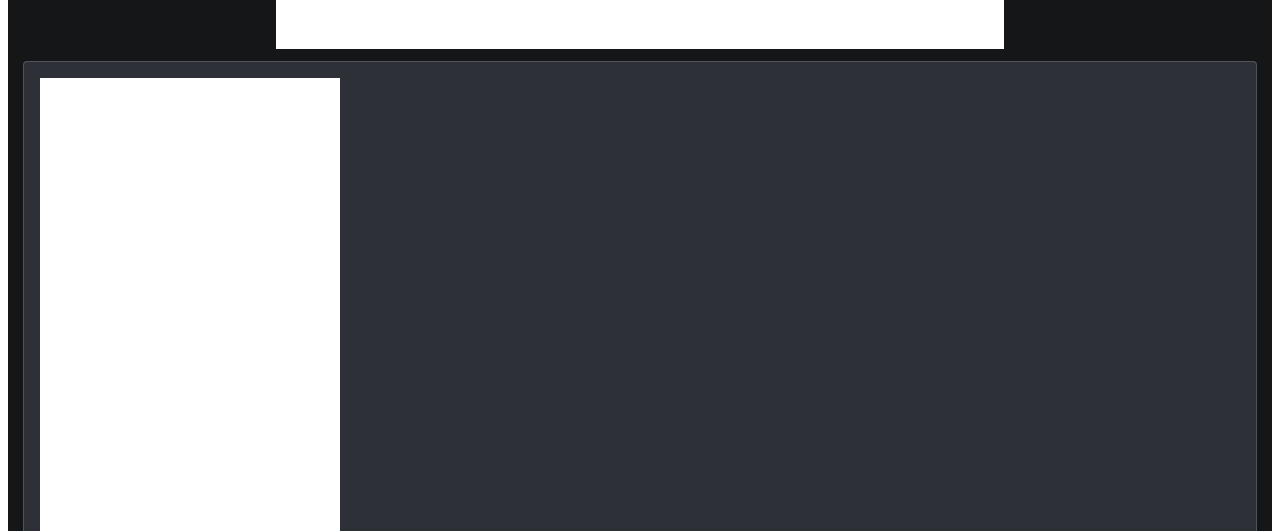
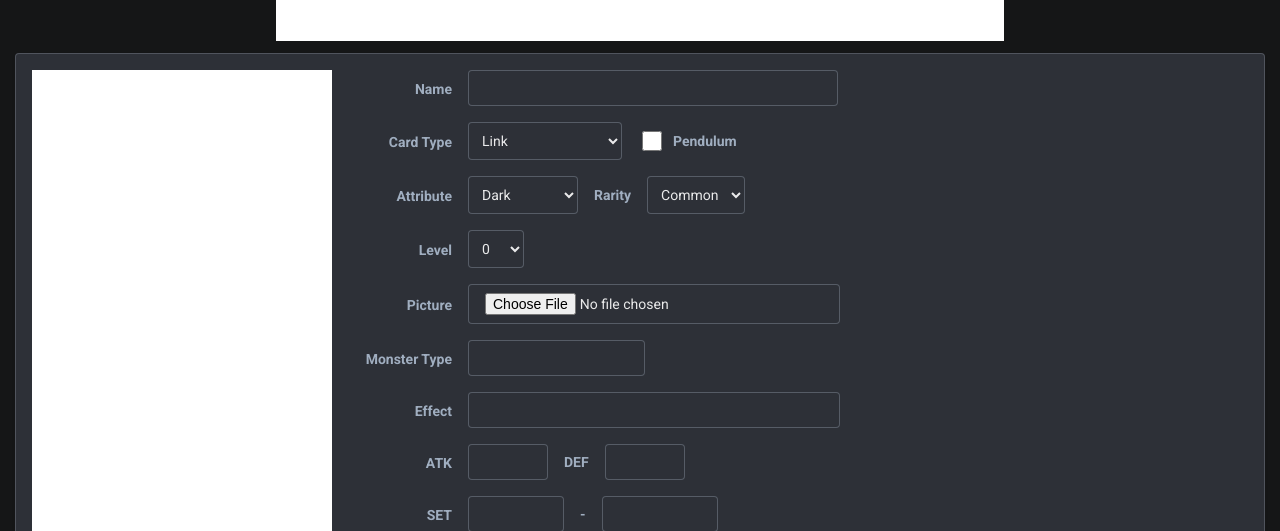
Before and after one commit to yudhitiarizki/clonecoding, a React (Create React App) app: page / in a window 1280 px wide. Shown: the part 269-800 px from the top of the page. Built offline with nearby package versions, Linux system fonts and the light colour scheme.

Commit message:
UI input part 1

```diff
--- a/src/assets/css/style.css
+++ b/src/assets/css/style.css
@@ -1,4 +1,9 @@
 @import url('https://fonts.googleapis.com/css2?family=Roboto:ital,wght@0,300;0,400;0,500;0,700;1,300&display=swap');
+
+html, body{
+    padding: 0;
+    margin: 0;
+}
 
 * {
     font-family: 'Roboto', sans-serif;
@@ -233,3 +238,124 @@
     height: 600px;
     background-color: white;
 }
+
+.inputgroup-container{
+    max-width: 500px;
+}
+
+.row-inputgroup{
+    margin-bottom: 1rem;
+    display: flex;
+    flex-direction: row;
+    align-items: center;
+}
+
+.field-label-container{
+    max-width: 120px;
+    min-width: 120px;
+    text-align: right;
+}
+
+.field-label-container label{
+    padding-right: 1rem;
+    color: rgb(160,174,192);
+    font-weight: 700;
+    font-size: 14px;
+}
+
+.input-field{
+    background-color: rgb(45,48,55);
+    border: 1px solid rgba(147,157,172,.4);
+    border-radius: 4px;
+    padding: 9px;
+    font-size: 14px;
+    font-weight: 400;
+    color: rgba(255,255,255,.9);
+}
+
+.input-field:focus{
+    outline: none;
+    border: 1px solid rgba(255,255,255,.9);
+    box-shadow: 0 0 3px 3px rgba(216, 216, 216, 0.4);
+}
+
+.input-field option{
+    background-color: white;
+    color: black;
+}
+
+.name-input{
+    width: 100%;
+    max-width: 350px;
+}
+
+.select-style:hover{
+    cursor: pointer;
+}
+
+.card-type-select{
+    max-width: 156px;
+    margin-right: 16px;
+}
+
+.attribute-select{
+    max-width: 110px;
+}
+
+.rarity-select{
+    max-width: 99px;
+}
+
+.right-input-style{
+    display: flex;
+    align-items: center;
+}
+
+.right-input-style label{
+    color: rgb(160,174,192);
+    font-size: 14px;
+    font-weight: 700;
+}
+
+.checkbox-style{
+    width: 1.25rem;
+    height: 1.25rem;
+}
+
+.pendulum-label{
+    margin-left: 8px;
+}
+
+.right-input-label{
+    margin-right: 1rem;
+    margin-left: 16px;
+}
+
+.upload-file{
+    padding: 0.5rem 1rem;
+    width: 100%;
+}
+
+.monster-type-creator{
+    width: 157px;
+}
+
+.effect-input{
+    width: 100%;
+}
+
+.atk-def-year{
+    max-width: 60px;
+}
+
+.set-input{
+    max-width: 76px;
+}
+
+.set-serial{
+    max-width: 96px;
+}
+
+.edition-input{
+    width: 100%;
+}
--- a/src/components/InputGroup.jsx
+++ b/src/components/InputGroup.jsx
@@ -5,8 +5,155 @@ const InputGroup = () => {
     return (
         <div className='card-picture-container'>
             <div className="side-add"></div>
-            <div>
-                {/* Ini buat input nya, masih aku kerjain */}
+            <div className="inputgroup-container">
+                <div className='row-inputgroup'>
+                    <div className='field-label-container'>
+                        <label>Name</label>
+                    </div>
+                    <input type={"text"} className='input-field name-input' />
+                </div>
+
+                <div className='row-inputgroup'>
+                    <div className='field-label-container'>
+                        <label>Card Type</label>
+                    </div>
+                    <select className='input-field select-style card-type-select'>
+                        <option>Link</option>
+                        <option>Efect</option>
+                        <option>Spell</option>
+                        <option>Xyz</option>
+                        <option>Normal</option>
+                        <option>Fusion</option>
+                        <option>Ritual</option>
+                        <option>Trap</option>
+                        <option>Synchro</option>
+                        <option>Dark Synchro</option>
+                        <option>Legendary Dragon</option>
+                        <option>Token</option>
+                        <option>Obelisk</option>
+                        <option>Ra</option>
+                        <option>Slifer</option>
+                    </select>
+                    <div className='right-input-style'>
+                        <input type={'checkbox'} className='checkbox-style' />
+                        <label className="pendulum-label">Pendulum</label>
+                    </div>
+                </div>
+
+                <div className='row-inputgroup'>
+                    <div className='field-label-container'>
+                        <label>Attribute</label>
+                    </div>
+                    <select className='input-field select-style attribute-select'>
+                        <option>Dark</option>
+                        <option>Light</option>
+                        <option>Fire</option>
+                        <option>Earth</option>
+                        <option>Water</option>
+                        <option>Wind</option>
+                        <option>Laugh</option>
+                        <option>Divine</option>
+                        <option>Boss (Start)</option>
+                        <option>Boss (1)</option>
+                        <option>Boss (2)</option>
+                        <option>Boss (3)</option>
+                    </select>
+                    <div className='right-input-style'>
+                        <label className='right-input-label'>Rarity</label>
+                        <select className='input-field select-style rarity-select'>
+                            <option>Common</option>
+                            <option>Silver</option>
+                            <option>Gold</option>
+                        </select>
+                    </div>
+                </div>
+
+                <div className='row-inputgroup'>
+                    <div className='field-label-container'>
+                        <label>Level</label>
+                    </div>
+                    <select className='input-field select-style'>
+                        <option>0</option>
+                        <option>1</option>
+                        <option>2</option>
+                        <option>3</option>
+                        <option>4</option>
+                        <option>5</option>
+                        <option>6</option>
+                        <option>7</option>
+                        <option>8</option>
+                        <option>9</option>
+                        <option>10</option>
+                        <option>11</option>
+                        <option>12</option>
+                    </select>
+                </div>
+
+                <div className='row-inputgroup'>
+                    <div className='field-label-container'>
+                        <label>Picture</label>
+                    </div>
+                    <input type={"file"} className='input-field upload-file' />
+                </div>
+
+                <div className='row-inputgroup'>
+                    <div className='field-label-container'>
+                        <label>Monster Type</label>
+                    </div>
+                    <input type={"text"} className='input-field monster-type-creator' />
+                </div>
+
+                <div className='row-inputgroup'>
+                    <div className='field-label-container'>
+                        <label>Effect</label>
+                    </div>
+                    <input type={"text"} className='input-field effect-input' />
+                </div>
+
+                <div className='row-inputgroup'>
+                    <div className='field-label-container'>
+                        <label>ATK</label>
+                    </div>
+                    <input type={"text"} className='input-field atk-def-year' />
+                    <div className='right-input-style'>
+                        <label className='right-input-label'>DEF</label>
+                        <input type={"text"} className='input-field atk-def-year' />
+                    </div>
+                </div>
+
+                <div className='row-inputgroup'>
+                    <div className='field-label-container'>
+                        <label>SET</label>
+                    </div>
+                    <input type={"text"} className='input-field set-input' />
+                    <div className='right-input-style'>
+                        <label className='right-input-label'>-</label>
+                        <input type={"text"} className='input-field set-serial' />
+                    </div>
+                </div>
+
+                <div className='row-inputgroup'>
+                    <div className='field-label-container'>
+                        <label>Serial #</label>
+                    </div>
+                    <input type={"text"} className='input-field set-serial' />
+                    <div className='right-input-style'>
+                        <label className='right-input-label'>Edition</label>
+                        <input type={"text"} className='input-field edition-input' />
+                    </div>
+                </div>
+
+                <div className='row-inputgroup'>
+                    <div className='field-label-container'>
+                        <label>Year</label>
+                    </div>
+                    <input type={"text"} className='input-field atk-def-year' />
+                    <div className='right-input-style'>
+                        <label className='right-input-label'>Creator</label>
+                        <input type={"text"} className='input-field monster-type-creator' />
+                    </div>
+                </div>
+
             </div>
             <div className="picture-container"></div>
         </div>
```
